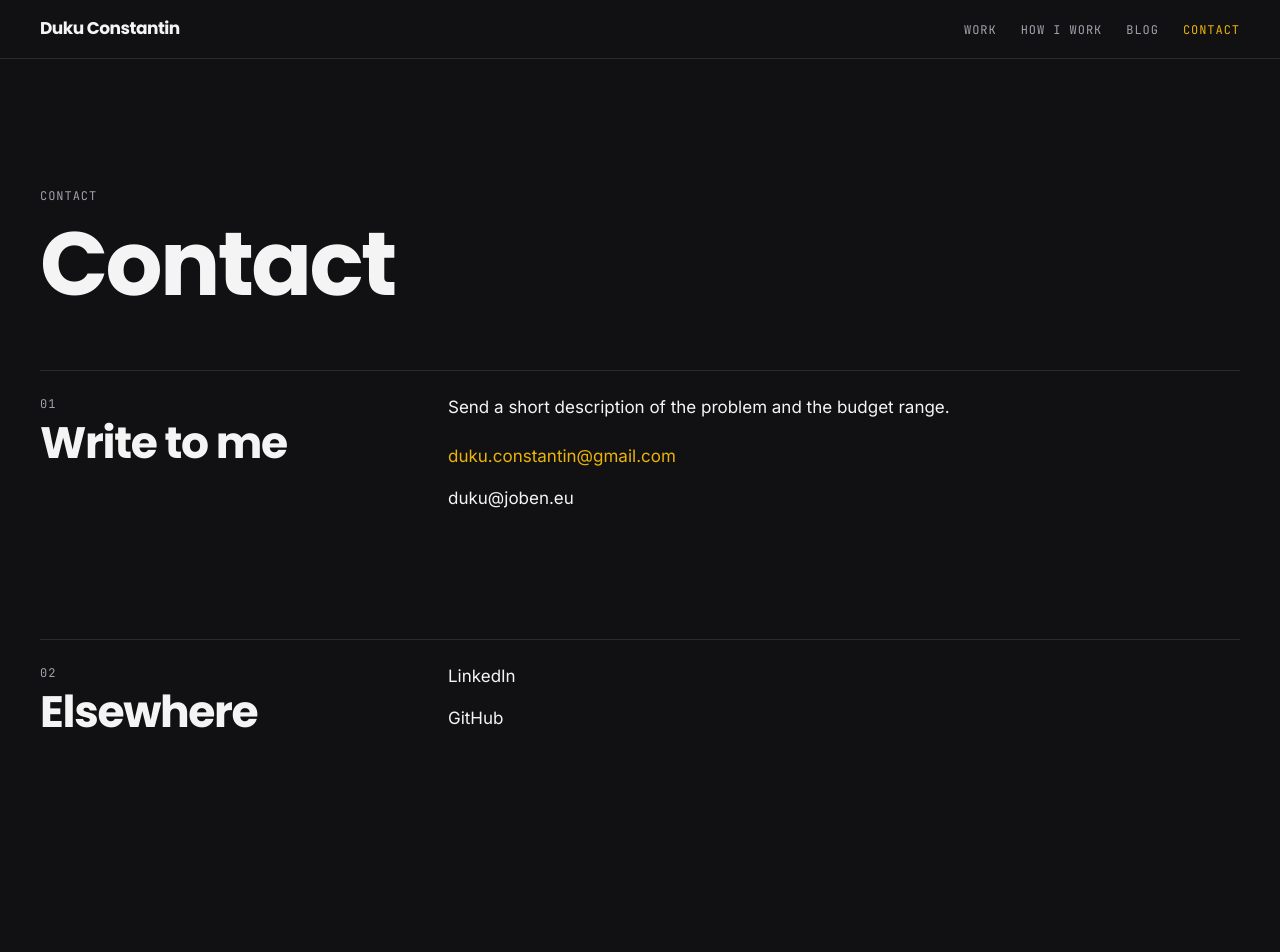
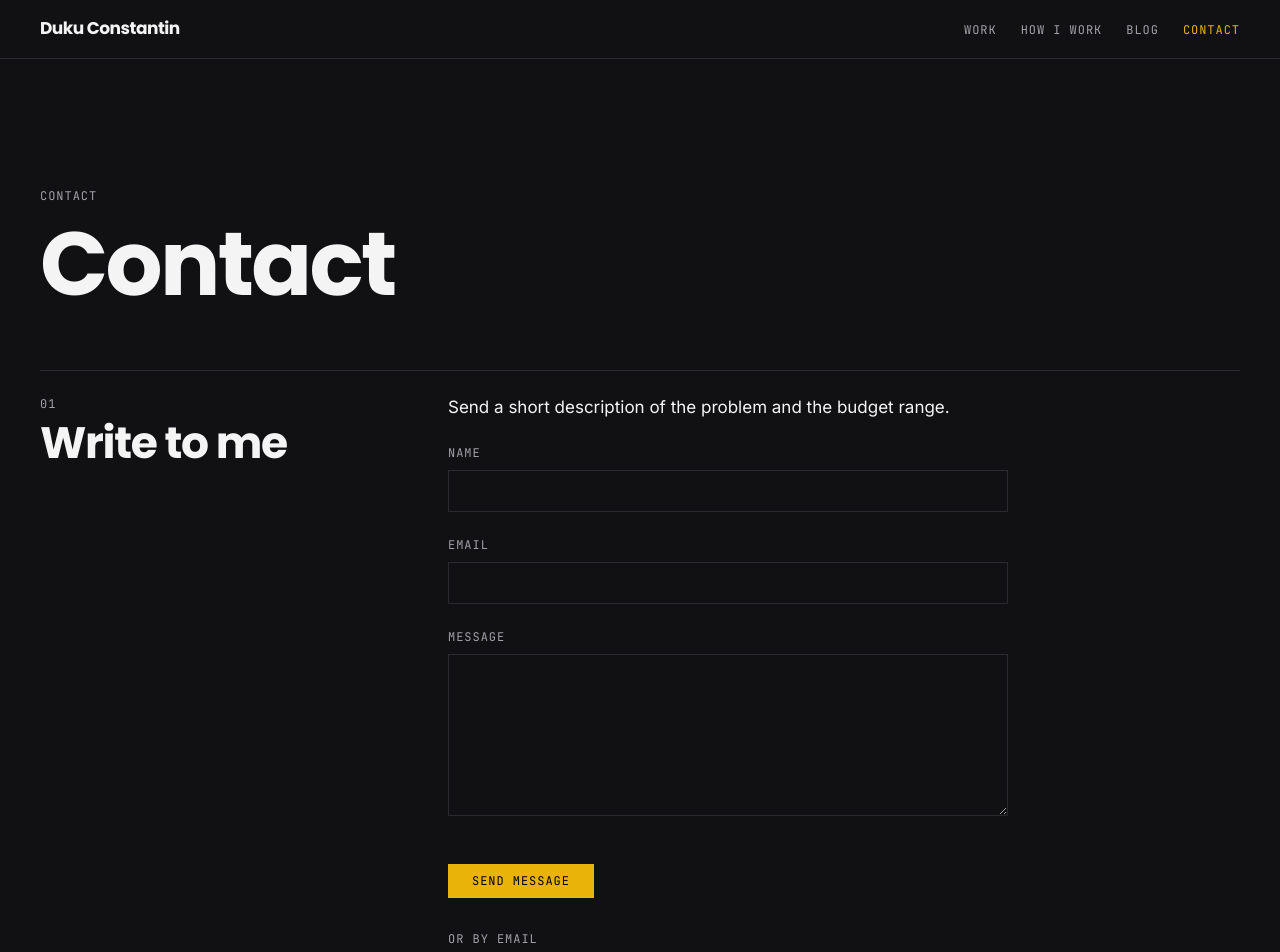
Before and after one commit to teodor-vladconstantin/constantinBusiness, a Next.js app: page /contact in a window 1280 px wide. Shown: the top 952 px of the page. Built offline with nearby package versions, Linux system fonts and the light colour scheme; no server answers.

Commit message:
Add the contact form with Turnstile

```diff
--- /dev/null
+++ b/src/app/contact/actions.ts
@@ -0,0 +1,25 @@
+"use server";
+
+import { headers } from "next/headers";
+import { validateMessage } from "@/lib/contact";
+import { insertMessage } from "@/lib/messages";
+import { verifyTurnstile } from "@/lib/turnstile";
+
+export type ContactState = { ok: boolean; error?: string; values?: { name: string; email: string; message: string } };
+
+const field = (f: FormData, k: string) => String(f.get(k) ?? "");
+
+export async function sendMessage(_prev: ContactState, formData: FormData): Promise<ContactState> {
+  const values = { name: field(formData, "name"), email: field(formData, "email"), message: field(formData, "message") };
+  const checked = validateMessage({ ...values, website: field(formData, "website") });
+  if (!checked.ok) return { ok: false, error: checked.error, values };
+
+  const forwarded = (await headers()).get("x-forwarded-for");
+  const ip = forwarded?.split(",")[0]?.trim() || undefined;
+  const human = await verifyTurnstile(field(formData, "cf-turnstile-response"), { ip, action: "contact" });
+  if (!human) return { ok: false, error: "The check did not pass. Please try again.", values };
+
+  const stored = await insertMessage(checked.value);
+  if (!stored) return { ok: false, error: "Could not send the message. Please try again.", values };
+  return { ok: true };
+}
--- /dev/null
+++ b/src/app/contact/contact-form.tsx
@@ -0,0 +1,75 @@
+"use client";
+
+import Script from "next/script";
+import { useActionState, useEffect, useRef } from "react";
+import { sendMessage, type ContactState } from "./actions";
+
+declare global {
+  interface Window {
+    turnstile?: {
+      render: (el: HTMLElement, opts: Record<string, unknown>) => string;
+      reset: (id?: string) => void;
+    };
+  }
+}
+
+const SITE_KEY = process.env.NEXT_PUBLIC_TURNSTILE_SITE_KEY ?? "";
+const initial: ContactState = { ok: false };
+
+const input = "w-full border border-line bg-transparent px-2 py-1 text-[16px] text-fg outline-none focus:border-fg";
+
+export function ContactForm() {
+  const [state, action, pending] = useActionState(sendMessage, initial);
+  const box = useRef<HTMLDivElement>(null);
+  const widget = useRef<string | undefined>(undefined);
+
+  const mount = () => {
+    if (!box.current || widget.current !== undefined || !window.turnstile) return;
+    widget.current = window.turnstile.render(box.current, { sitekey: SITE_KEY, action: "contact", theme: "dark" });
+  };
+
+  // The token is single use, so ask for a new one after a failed submit.
+  useEffect(() => {
+    if (state.error) window.turnstile?.reset(widget.current);
+  }, [state]);
+
+  if (state.ok) {
+    return <p className="prose-site">Thank you. Your message is sent. I reply by email.</p>;
+  }
+
+  return (
+    <>
+      <Script src="https://challenges.cloudflare.com/turnstile/v0/api.js?render=explicit" strategy="afterInteractive" onReady={mount} />
+      <form action={action} className="grid max-w-[560px] gap-3" noValidate>
+        <label className="grid gap-1">
+          <span className="label">Name</span>
+          <input name="name" type="text" required maxLength={100} autoComplete="name" defaultValue={state.values?.name} className={input} />
+        </label>
+        <label className="grid gap-1">
+          <span className="label">Email</span>
+          <input name="email" type="email" required maxLength={254} autoComplete="email" defaultValue={state.values?.email} className={input} />
+        </label>
+        <label className="grid gap-1">
+          <span className="label">Message</span>
+          <textarea name="message" required minLength={10} maxLength={5000} rows={6} defaultValue={state.values?.message} className={input} />
+        </label>
+        {/* Honeypot: hidden from people and from assistive tech. */}
+        <div aria-hidden="true" className="absolute -left-[9999px] h-0 w-0 overflow-hidden">
+          <label>
+            Website
+            <input name="website" type="text" tabIndex={-1} autoComplete="off" />
+          </label>
+        </div>
+        <div ref={box} />
+        {state.error && (
+          <p role="alert" className="text-[15px]">
+            {state.error}
+          </p>
+        )}
+        <button type="submit" disabled={pending} className="justify-self-start bg-accent px-3 py-1 font-mono text-[12px] uppercase tracking-[0.08em] text-black disabled:opacity-50">
+          {pending ? "Sending" : "Send message"}
+        </button>
+      </form>
+    </>
+  );
+}
--- a/src/app/contact/page.tsx
+++ b/src/app/contact/page.tsx
@@ -1,6 +1,7 @@
 import type { Metadata } from "next";
 import { PageTitle, Section } from "@/components/section";
 import { site } from "@/lib/site";
+import { ContactForm } from "./contact-form";
 
 export const metadata: Metadata = { title: "Contact" };
 
@@ -10,7 +11,9 @@ export default function Contact() {
       <PageTitle label="Contact" title="Contact" />
       <Section n="01" title="Write to me">
         <p className="prose-site mb-3">Send a short description of the problem and the budget range.</p>
-        <ul className="grid gap-2">
+        <ContactForm />
+        <p className="label mt-4">Or by email</p>
+        <ul className="mt-1 grid gap-2">
           {site.emails.map((e, i) => (
             <li key={e}>
               <a className={`underline underline-offset-4 ${i === 0 ? "!text-accent" : ""}`} href={`mailto:${e}`}>
```
